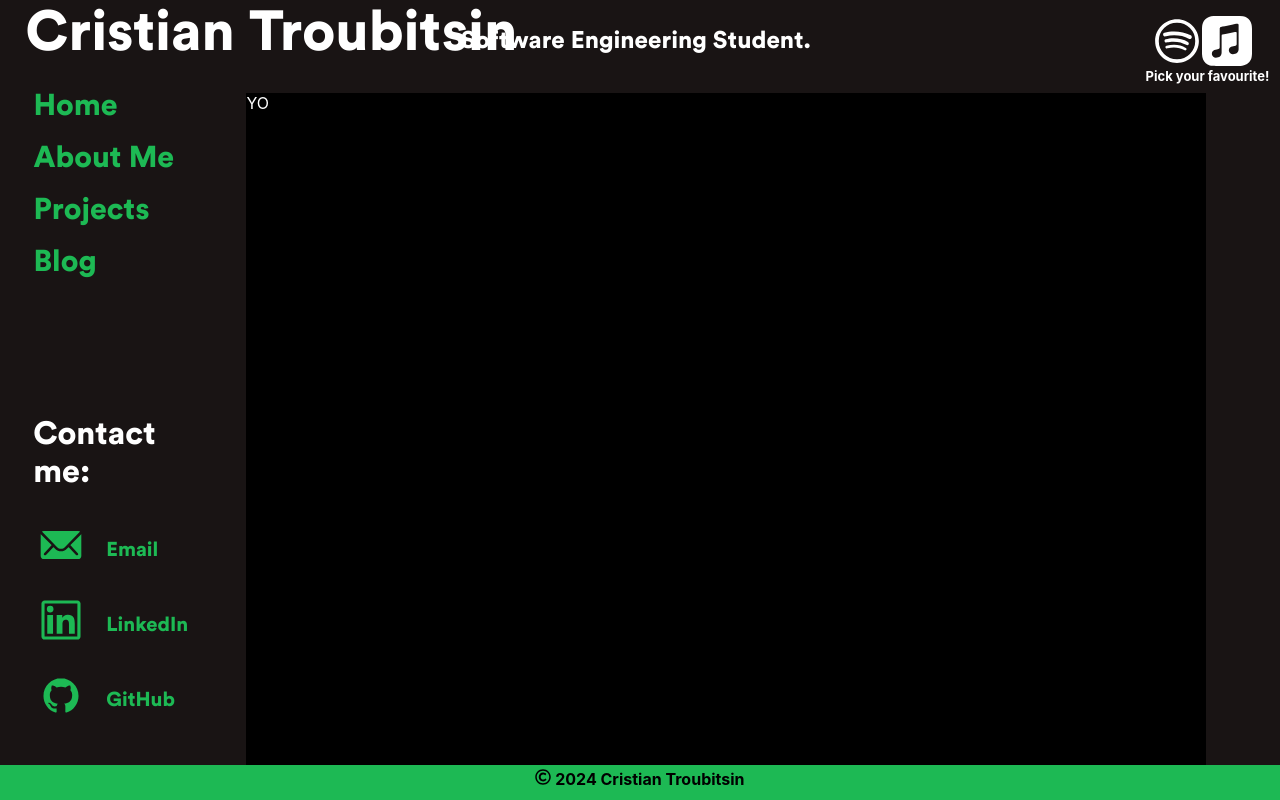
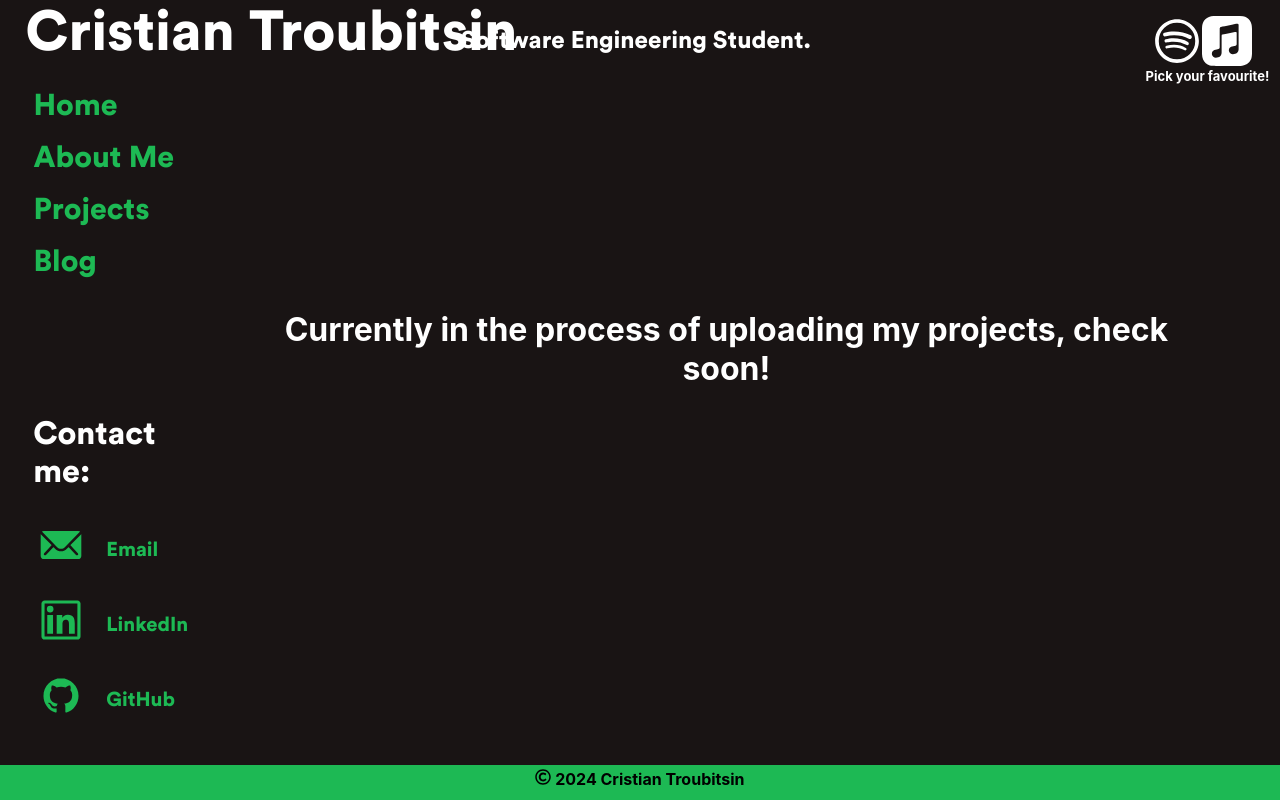
Before and after one commit to ctroubit/pw, a React (Create React App) app in the folder pw-ctroubit/: page /projects in a window 1280 px wide. Built offline with nearby package versions, Linux system fonts and the light colour scheme.

Commit message:
Added temp Project page

```diff
--- a/pw-ctroubit/src/components/Project.css
+++ b/pw-ctroubit/src/components/Project.css
@@ -1,7 +1,16 @@
-.AboutMain{
-    background-color:black;
+.projects-main{
+    background-color:#191414;
     width: 75vw;
     height: 84vh;
     margin-left: 15%;
     margin-top: 0;
+    text-align: center;
+    font-weight: 700;
+    font-size: 200%;
+    justify-content: center;
+    align-items: center;
+    display: flex;
 }
+.text{
+    margin-top: -20vh;
+}
--- a/pw-ctroubit/src/components/Projects.js
+++ b/pw-ctroubit/src/components/Projects.js
@@ -2,8 +2,10 @@ import React from "react";
 import "./Project.css"
 const Projects = () =>{
     return(
-        <div class="AboutMain">
-           YO
+        <div class="projects-main">
+            <div className='text'>
+            Currently in the process of uploading my projects, check soon!
+            </div>
         </div>
     );
 }
```
